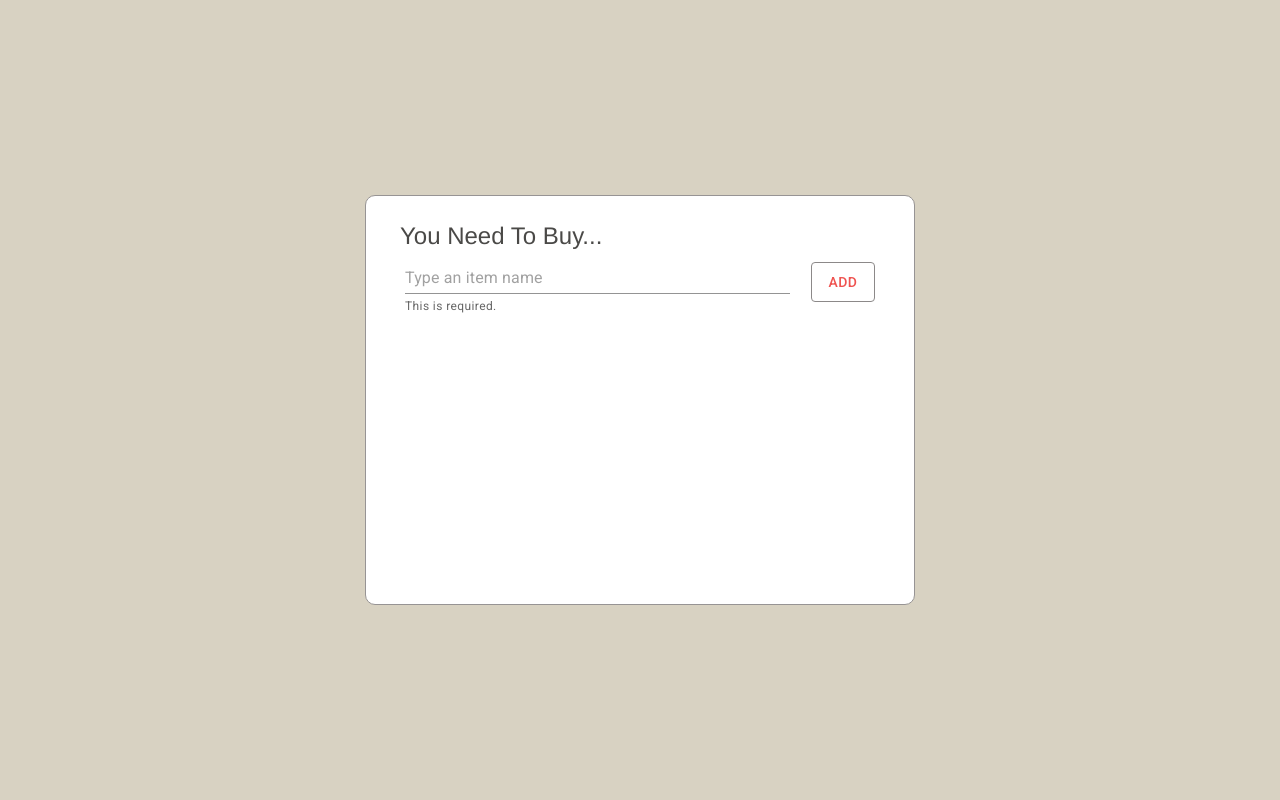
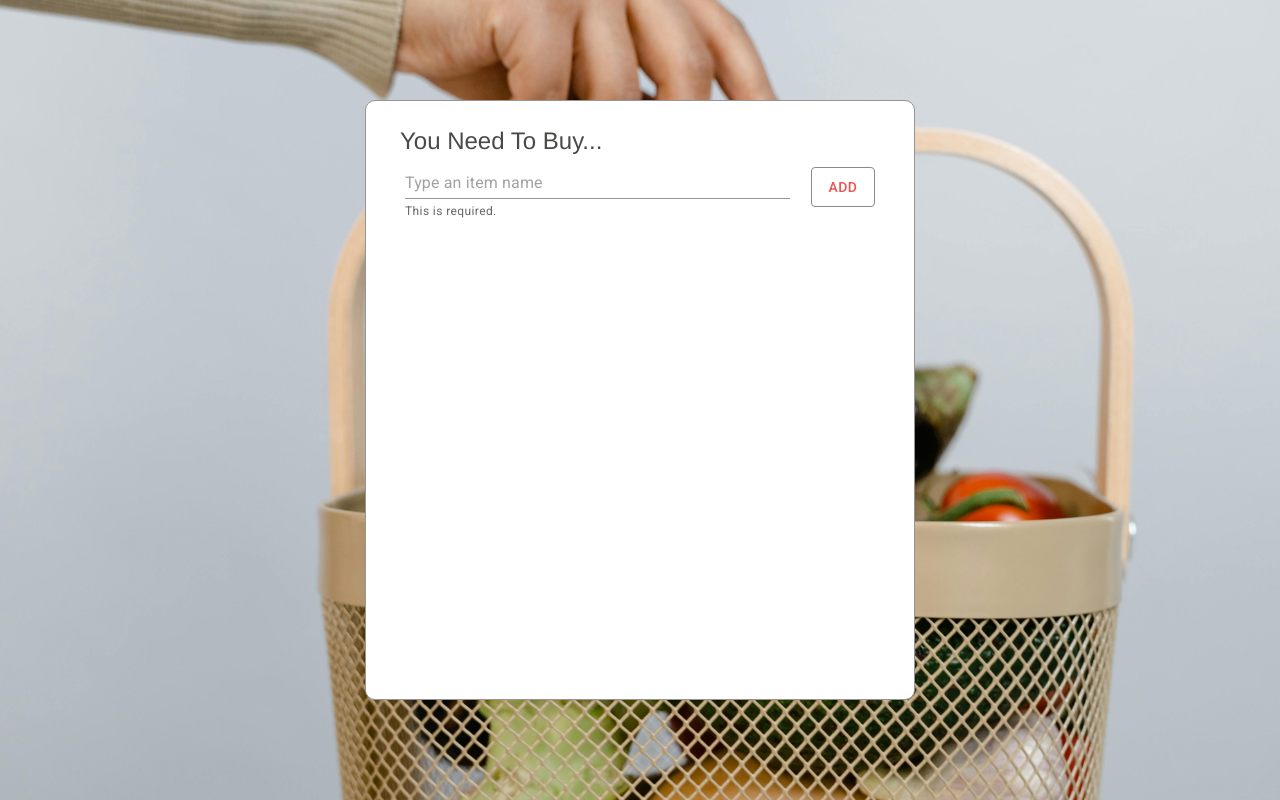
Before and after one commit to Risa2422/shopping-list, a React (Vite) app: page / in a window 1280 px wide. Built offline with nearby package versions, Linux system fonts and the light colour scheme.

Commit message:
Added : a background image

```diff
--- a/src/App.tsx
+++ b/src/App.tsx
@@ -17,6 +17,7 @@ import Stack from "@mui/material/Stack";
 import { red } from "@mui/material/colors";
 import DeleteIcon from "@mui/icons-material/Delete";
 import Edit from "@mui/icons-material/Edit";
+import backgroundImage from "./images/background-img.jpg";
 
 type Props = {};
 
@@ -166,13 +167,16 @@ function App({}: Props) {
         justifyContent: "center",
         alignItems: "center",
         backgroundColor: "#D8D2C2",
+        backgroundImage: `url(${backgroundImage})`,
+        backgroundSize: "cover",
+        backgroundPosition: "50% 50%",
       }}
     >
       <Box
         component="section"
         sx={{
           width: "500px",
-          height: "360px",
+          height: "550px",
           margin: 3,
           padding: {
             sm: 3,
@@ -248,7 +252,7 @@ function App({}: Props) {
         <List
           sx={{
             width: "100%",
-            maxHeight: "240px",
+            maxHeight: "440px",
             overflowY: "auto",
             bgcolor: "background.paper",
           }}
```
Also changed, not shown: src/images/background-img.jpg (added).
